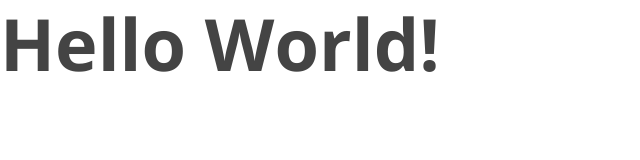
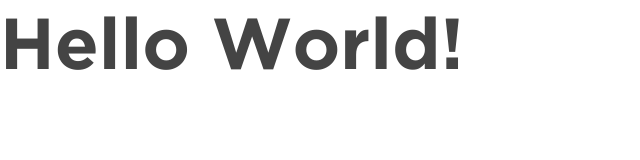
Before and after one commit to jackkoppa/frontend-skills-test, a website: page dev/index.html in a window 1280 px wide. Shown: the whole page, without its empty margins (0-640 px from the left). Drawn offline with nearby package versions, Linux system fonts and the light colour scheme; files that its build step writes are made by us from their sources; files whose address does not match are found by name.

Commit message:
add Gotham webfont and set as default

```diff
--- a/dev/scss/base.scss
+++ b/dev/scss/base.scss
@@ -21,7 +21,7 @@ html {
 
 body {
     color: $dark-grey;
-    font-family: 'Open Sans', Arial, sans-serif;
+    font-family: 'Gotham', 'Trebuchet MS', sans-serif;
     margin: 0;
 }
 
--- a/dev/scss/typography.scss
+++ b/dev/scss/typography.scss
@@ -1,3 +1,35 @@
+/*
+Fonts specific to this project, provided in https://www.dropbox.com/sh/xjz1wwqifm73f87/AABTVDvqKdZwiVf-Qu6nVRJTa?dl=0
+Assuming Gotham is permissible to make a webfont in this case, using Font Squirrel generator https://www.fontsquirrel.com/tools/webfont-generator
+Do not need to use Trebuchet, as it is a base web font
+*/
+@font-face {
+    font-family: 'Gotham';
+    src: url('gotham-bold-webfont.woff2') format('woff2'),
+         url('gotham-bold-webfont.woff') format('woff');
+    font-weight: 500;
+    font-style: normal;
+
+}
+
+@font-face {
+    font-family: 'Gotham';
+    src: url('gotham-light-webfont.woff2') format('woff2'),
+         url('gotham-light-webfont.woff') format('woff');
+    font-weight: 300;
+    font-style: normal;
+
+}
+
+@font-face {
+    font-family: 'Gotham';
+    src: url('gotham-medium-webfont.woff2') format('woff2'),
+         url('gotham-medium-webfont.woff') format('woff');
+    font-weight: normal;
+    font-style: normal;
+
+}
+
 /*
 Downloaded from http://fontello.com, to minimize font character set & size. Use dev/fonts/config.json to update character set & re-download
 */
```
Also changed, not shown: dev/font/gotham-bold-webfont.woff (added), dev/font/gotham-bold-webfont.woff2 (added), dev/font/gotham-light-webfont.woff (added), dev/font/gotham-light-webfont.woff2 (added), dev/font/gotham-medium-webfont.woff (added), dev/font/gotham-medium-webfont.woff2 (added).
